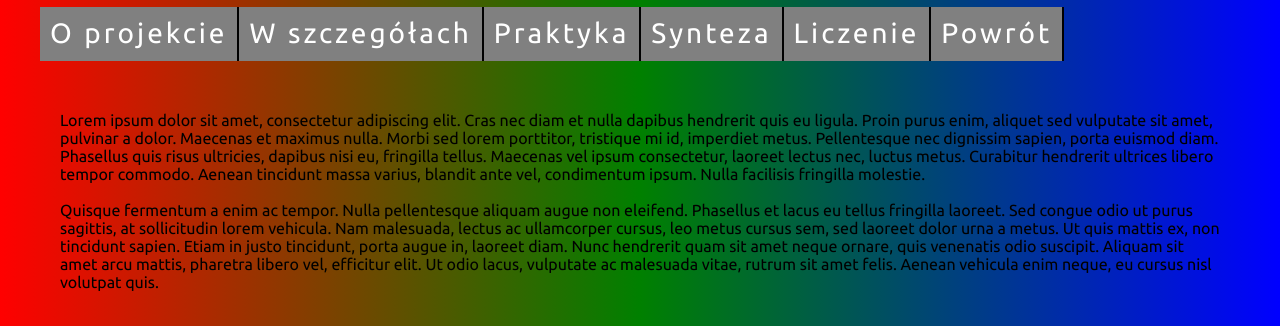
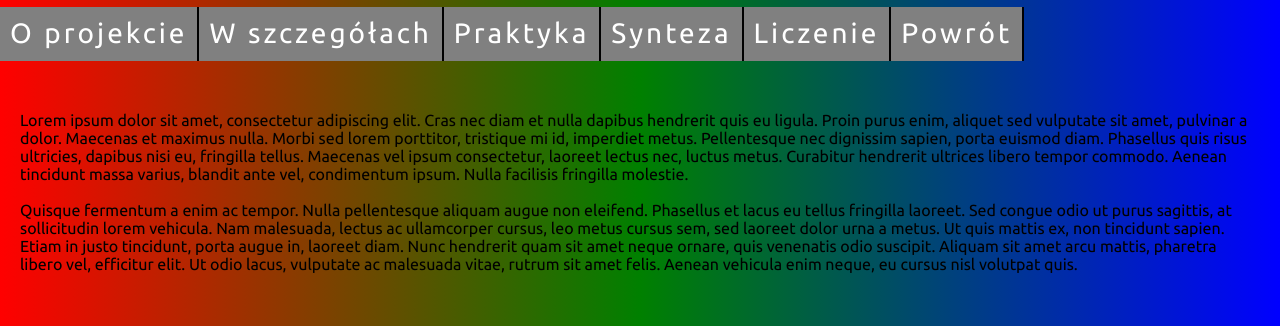
Before and after one commit to laszej/multiSites, a plain HTML site: page index.html in a window 1280 px wide. Shown: the part 73-399 px from the top of the page. Drawn offline with Linux system fonts and the light colour scheme.

Commit message:
Update style.css

```diff
--- a/style.css
+++ b/style.css
@@ -1,7 +1,8 @@
 body
 {font-family: 'Ubuntu', sans-serif;
-width: 1200px;
+width: auto;
 background: linear-gradient( to right, red, green, blue);
+background-style: cover;
 margin-right: auto;
 margin-left: auto;
 }
```
